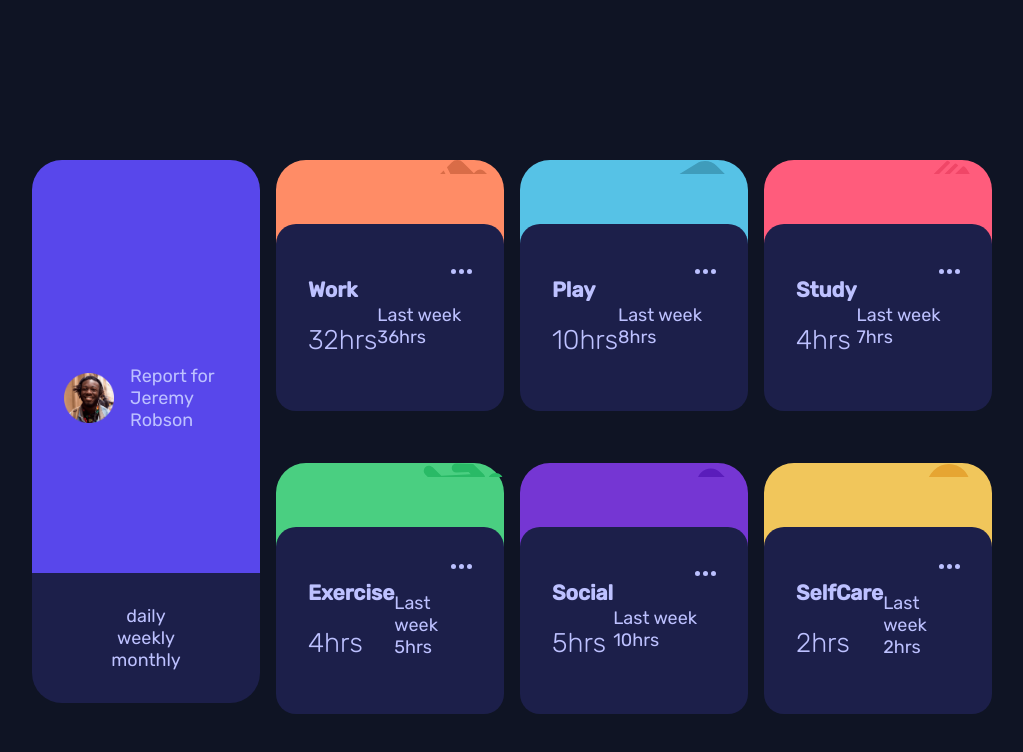
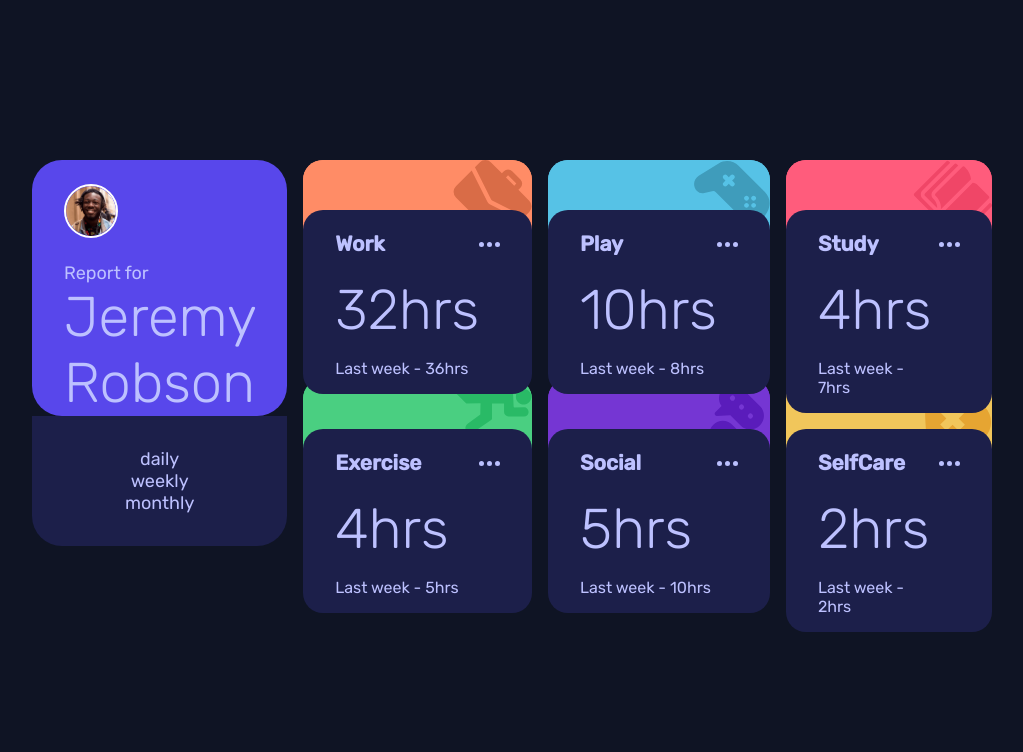
Before and after one commit to PhilJG/time-tracking-dashboard, a React (Create React App) app: page / in a window 1280 px wide. Shown: the top 752 px of the page, without its empty margins (128-1151 px from the left). Built offline with nearby package versions, Linux system fonts and the light colour scheme.

Commit message:
added grid and content styling

```diff
--- a/src/App.css
+++ b/src/App.css
@@ -31,11 +31,16 @@ body {
 
 h1 {
   font-weight: 300;
+  font-size: 3.5rem;
+  margin: 0;
+}
 
+p {
+  font-size: 1rem;
 }
 
 section {
-  padding: 2rem;
+  padding: 0 2rem;
 }
 
 button {
@@ -74,47 +79,10 @@ button {
 
 }
 
-.profile {
-  grid-area: profile;
-  /* grid-area: 1 / 1 / 3 / 2; */
+.container {
+  border-radius: 20px;
 }
 
-.work {
-  grid-area: work;
-  background-color: var(--Light-red-work);
-  /* grid-area: 1 / 2 / 2 / 3; */
-}
-
-.play {
-  grid-area: play;
-  background-color: var(--Soft-blue-play);
-  /* grid-area: 1 / 3 / 2 / 4; */
-}
-
-.study {
-  grid-area: study;
-  background-color: var(--Light-red-study);
-  /* grid-area: 1 / 4 / 2 / 5; */
-
-}
-
-.exercise {
-  grid-area: exercise;
-  background-color: var(--Lime-green-exercise);
-  /* grid-area: 2 / 2 / 3 / 3; */
-}
-
-.social {
-  grid-area: social;
-  background-color: var(--Violet-social);
-  /* grid-area: 2 / 3 / 3 / 4; */
-}
-
-.selfcare {
-  grid-area: self-care;
-  background-color: var(--Soft-orange-self-care);
-  /* grid-area: 2 / 4 / 3 / 5; */
-}
 
 /* Profile */
 
@@ -122,11 +90,15 @@ button {
   background-color: var(--Blue);
   align-items: center;
   border-radius: 30px;
-  height: 100%
+  height: 100%;
+  flex-direction: column;
 }
 
 .user-img {
-  margin-right: 1rem;
+  margin: 1.5rem 0;
+  align-self: flex-start;
+  border: white 2px solid;
+  border-radius: 50px;
 }
 
 .details {
@@ -134,6 +106,9 @@ button {
   justify-content: space-between;
   border-radius: 0 0 30px 30px;
   flex-direction: column;
+  width: 100%;
+  padding: 2rem 0;
+  position: relative;
 }
 
 .time-selection {
@@ -145,9 +120,11 @@ button {
 /* Stats */
 
 .container-tab {
-  border-radius: 30px;
-  height: 70%;
+  border-radius: 20px;
+  width: 100%;
   flex-direction: column;
+  background-repeat: no-repeat;
+  background-position: top right;
 }
 
 .section-stats {
@@ -156,16 +133,64 @@ button {
   border-radius: 20px;
   position: relative;
   transform: translateY(50px);
+  grid-template-areas: "current ellipsis" "previous 1fr";
 }
 
 .svg-style {
   align-self: end;
 }
 
-.last-week-stat {
-  flex-direction: column;
-  align-items: flex-end;
-  justify-content: space-evenly;
+.ellipsis {
+  padding-top: 2rem;
+}
+
+.profile {
+  grid-area: profile;
+  /* grid-area: 1 / 1 / 3 / 2; */
+}
+
+.work {
+  grid-area: work;
+  background-color: var(--Light-red-work);
+  background-image: url(./icons/icon-work.svg);
+
+  /* grid-area: 1 / 2 / 2 / 3; */
+}
+
+.play {
+  grid-area: play;
+  background-color: var(--Soft-blue-play);
+  background-image: url(./icons/icon-play.svg);
+  /* grid-area: 1 / 3 / 2 / 4; */
+}
+
+.study {
+  grid-area: study;
+  background-color: var(--Light-red-study);
+  background-image: url(./icons/icon-study.svg);
+  /* grid-area: 1 / 4 / 2 / 5; */
+
+}
+
+.exercise {
+  grid-area: exercise;
+  background-color: var(--Lime-green-exercise);
+  background-image: url(./icons/icon-exercise.svg);
+  /* grid-area: 2 / 2 / 3 / 3; */
+}
+
+.social {
+  grid-area: social;
+  background-color: var(--Violet-social);
+  background-image: url(./icons/icon-social.svg);
+  /* grid-area: 2 / 3 / 3 / 4; */
+}
+
+.selfcare {
+  grid-area: self-care;
+  background-color: var(--Soft-orange-self-care);
+  background-image: url(./icons/icon-self-care.svg);
+  /* grid-area: 2 / 4 / 3 / 5; */
 }
 
 /* Attribution */
--- a/src/App.js
+++ b/src/App.js
@@ -14,26 +14,16 @@ function App() {
 
   return (
     <div className="App">
-      <div className='container profile'>
-        <Profile />
-        <section className='details flex'>
-          {rBtns}
-        </section>
-      </div>
+      <Profile rBtns={rBtns} />
+
       <Stat className="grid"
         recurrance={recurrance} />
-      {/* <Stat className="work" />
-      <Stat className="play" />
-      <Stat className="study" />
-      <Stat className="exercise" />
-      <Stat className="social" />
-      <Stat className="self-care" /> */}
 
       {/* <div className="attribution">
         Challenge by <a href="https://www.frontendmentor.io?ref=challenge" target="_blank">Frontend Mentor</a>.
         Coded by <a href="https://philjgray.ca/">Phil J Gray</a>.
       </div> */}
-    </div>
+    </div >
   );
 }
 
--- a/src/components/Profile.js
+++ b/src/components/Profile.js
@@ -1,14 +1,19 @@
 import userImg from '../images/image-jeremy.png'
 
-export default function Profile() {
+export default function Profile({ rBtns }) {
 
 
     return (
-        <div className='container-profile container-tab'>
-            <section className='user-details flex'>
-                <img className='user-img' src={userImg} alt="Jeremy Robson" height={50} width={50}></img>
-                <div className='user-text column'>Report for <div className='user-name'>Jeremy Robson</div></div>
-            </section>
+        <div className="container profile">
+            <div className="container-tab profile">
+                <section className='user-details flex'>
+                    <img className='user-img' src={userImg} alt="Jeremy Robson" height={50} width={50}></img>
+                    <div className='user-text column'>Report for <h1 className='user-name'>Jeremy Robson</h1></div>
+                </section>
+                <section className='details flex'>
+                    {rBtns}
+                </section>
+            </div>
         </div>
     )
 }
--- a/src/components/Stat.js
+++ b/src/components/Stat.js
@@ -1,22 +1,7 @@
 import data from '../data.json'
 
 import { ReactComponent as Ellipsis } from "../icons/icon-ellipsis.svg";
-import { ReactComponent as Exercise } from "../icons/icon-exercise.svg";
-import { ReactComponent as Play } from "../icons/icon-play.svg";
-import { ReactComponent as SelfCare } from "../icons/icon-self-care.svg";
-import { ReactComponent as Social } from "../icons/icon-social.svg";
-import { ReactComponent as Study } from "../icons/icon-study.svg";
-import { ReactComponent as Work } from "../icons/icon-work.svg";
 
-const iconsMap = {
-    Ellipsis: <Ellipsis className="svg-style" />,
-    Exercise: <Exercise className="svg-style" />,
-    Play: <Play className="svg-style" />,
-    SelfCare: <SelfCare className="svg-style" />,
-    Social: <Social className="svg-style" />,
-    Study: <Study className="svg-style" />,
-    Work: <Work className="svg-style" />,
-};
 
 export default function Stat({ recurrance, Icon }) {
 
@@ -31,23 +16,21 @@ export default function Stat({ recurrance, Icon }) {
     }
 
     const statDetails = data.map(detail => {
-        // Use the "title" property from data.json to find the corresponding icon component
-        const Icon = iconsMap[detail.title];
 
-        // Render the icon component as an <img> element with an "alt" attribute
         return (
+            <div className={`container ${detail.title.toLowerCase()}`}>
                 <div title={detail.title} className={`container-tab flex ${detail.title.toLowerCase()}`}>
-                {Icon}
-                <section className="section-stats flex">
+
+                    <section className="section-stats grid">
                         <div className="current-stat">
                             <h3>{detail.title}</h3>
                             <h1>{detail.timeframes[recurrance].current}hrs</h1>
+                            <p>{setRText()} - {detail.timeframes[recurrance].previous}hrs</p>
                         </div>
-                    <div className="last-week-stat flex">
                         <Ellipsis class="ellipsis" />
-                        <p>{setRText()} {detail.timeframes[recurrance].previous}hrs</p>
+                    </section>
+
                 </div>
-                </section>
             </div>
         )
     })
```
Lines whose indentation alone changed are shown as unchanged.
